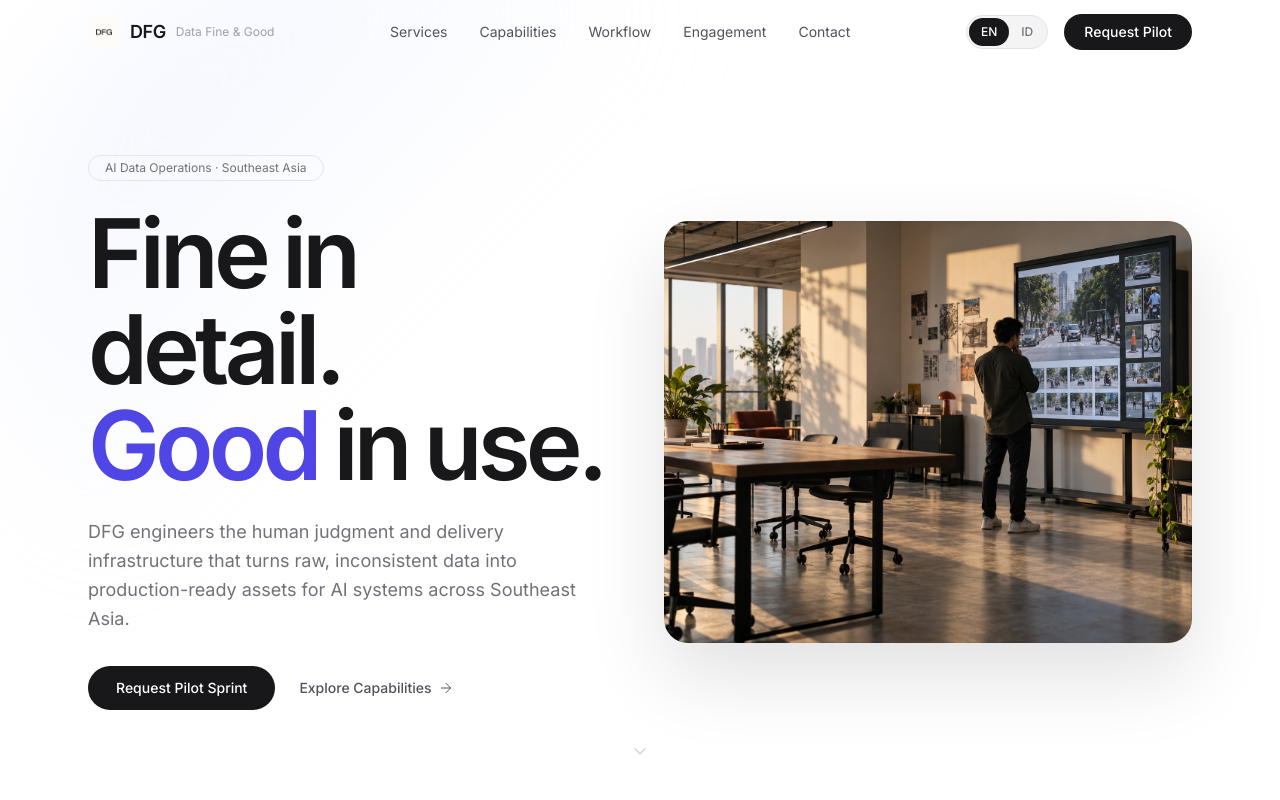
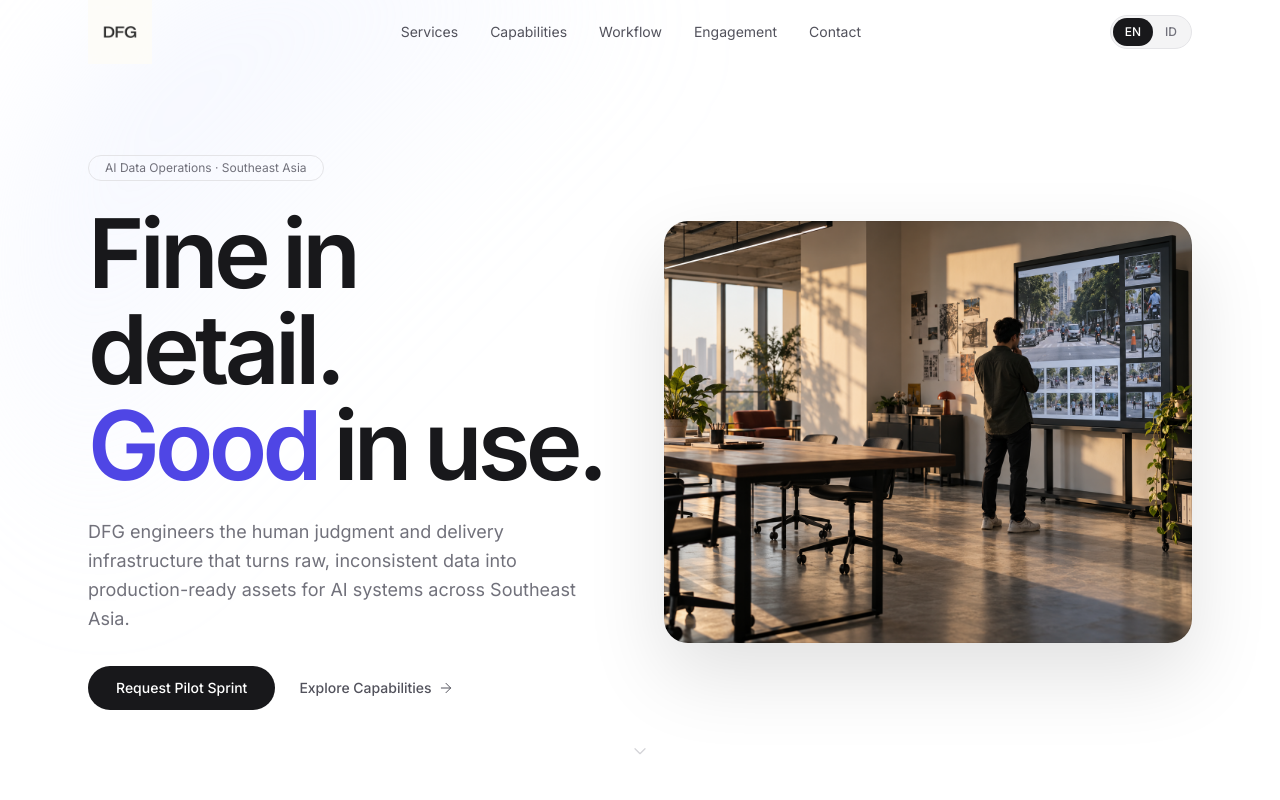
Before and after one commit to daffalandra/compro-dfg, a React (Vite) app: page / in a window 1280 px wide. Shown: the top 800 px of the page. Built offline with nearby package versions, Linux system fonts and the light colour scheme.

Commit message:
Simplify Navbar and Footer: larger logo, remove text labels and CTA buttons

```diff
--- a/src/components/Footer.tsx
+++ b/src/components/Footer.tsx
@@ -18,14 +18,14 @@ export default function Footer() {
                 src={footer.logo}
                 alt="DFG logo"
                 loading="lazy"
-                className="h-9 w-9 object-contain brightness-0 invert"
+                className="h-9 w-9 object-contain"
               />
-              <img
+              {/* <img
                 src={footer.branding}
                 alt="DFG — Data Fine & Good"
                 loading="lazy"
-                className="h-6 object-contain brightness-0 invert"
-              />
+                className="h-6 object-contain"
+              /> */}
             </div>
             <p className="mt-4 max-w-xs text-sm leading-relaxed text-zinc-500">
               {pick(lang, footer.blurb)}
--- a/src/components/Navbar.tsx
+++ b/src/components/Navbar.tsx
@@ -8,7 +8,7 @@ import {
 } from "framer-motion";
 import { Menu, X } from "lucide-react";
 import { useState } from "react";
-import { footer, navCta, navLinks } from "../data/content";
+import { footer, navLinks } from "../data/content";
 import { pick, useLanguage } from "../i18n/LanguageContext";
 import LanguageToggle from "./LanguageToggle";
 
@@ -21,10 +21,8 @@ export default function Navbar() {
   const { scrollY } = useScroll();
   const rawOpacity = useTransform(scrollY, [0, 80], [0, 1]);
   const bgOpacity = useSpring(rawOpacity, { stiffness: 300, damping: 40 });
-  const [scrolled, setScrolled] = useState(false);
-
-  useMotionValueEvent(scrollY, "change", (latest) => {
-    setScrolled(latest > 8);
+  useMotionValueEvent(scrollY, "change", (_latest) => {
+    // retained for potential future use
   });
 
   return (
@@ -50,18 +48,8 @@ export default function Navbar() {
           <img
             src={footer.logo}
             alt="DFG logo"
-            className="h-8 w-8 object-contain"
+            className="h-16 w-16   object-contain"
           />
-          <span
-            className={`text-lg font-semibold tracking-tight transition-colors duration-300 ${
-              scrolled ? "text-zinc-900" : "text-zinc-900"
-            }`}
-          >
-            DFG
-          </span>
-          <span className="hidden text-xs text-zinc-400 sm:inline">
-            Data Fine &amp; Good
-          </span>
         </motion.a>
 
         {/* Desktop links */}
@@ -80,12 +68,6 @@ export default function Navbar() {
         {/* Desktop right controls */}
         <div className="hidden items-center gap-4 md:flex">
           <LanguageToggle layoutId="active-lang-pill-desktop" />
-          <a
-            href="#contact"
-            className="rounded-full bg-zinc-900 px-5 py-2 text-sm font-medium text-white transition-colors hover:bg-zinc-800"
-          >
-            {pick(lang, navCta)}
-          </a>
         </div>
 
         {/* Mobile hamburger */}
@@ -130,13 +112,13 @@ export default function Navbar() {
                 </span>
                 <LanguageToggle layoutId="active-lang-pill-mobile" />
               </div>
-              <a
+              {/* <a
                 href="#contact"
                 onClick={() => setMobileOpen(false)}
                 className="mt-2 rounded-full bg-zinc-900 px-5 py-2.5 text-center text-sm font-medium text-white"
               >
                 {pick(lang, navCta)}
-              </a>
+              </a> */}
             </div>
           </motion.div>
         )}
```
